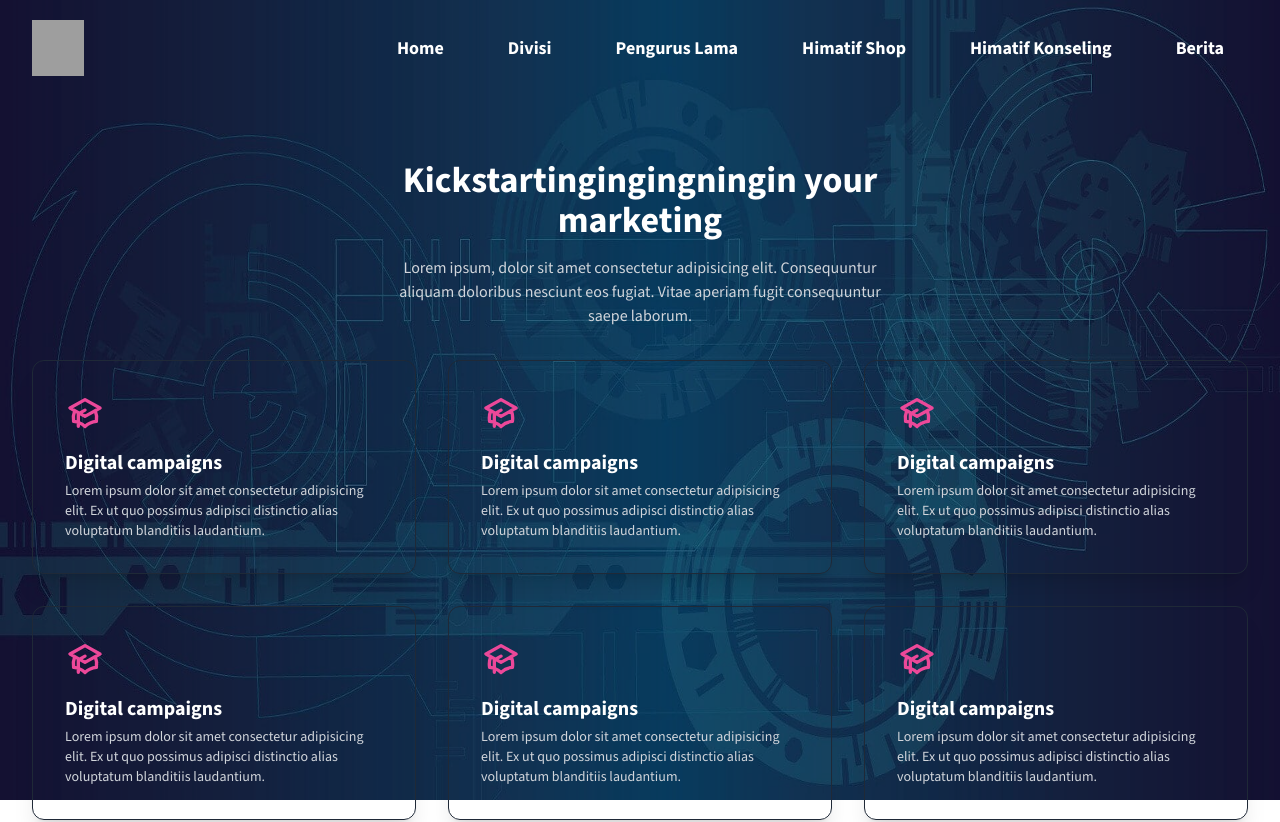
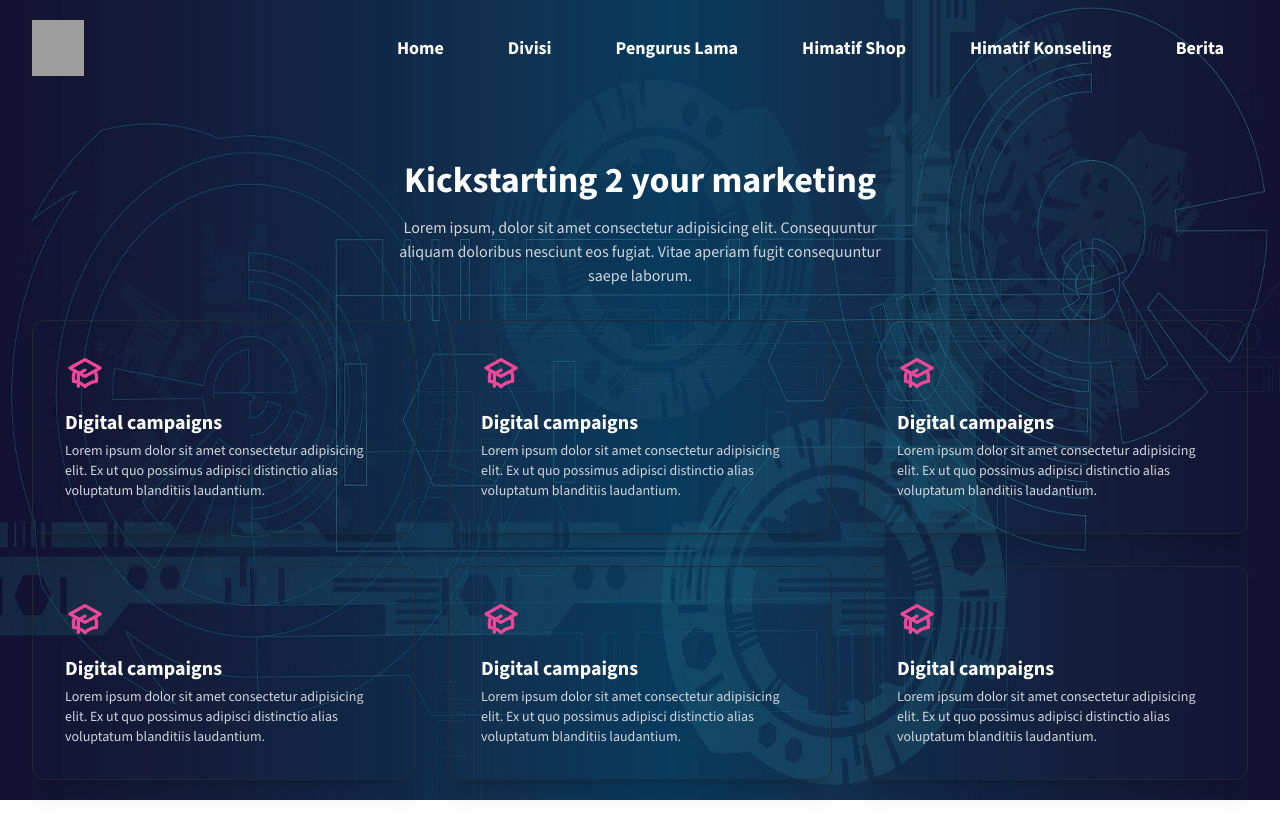
Before and after one commit to cstmrc3130/nextmatif, a Next.js app: page / in a window 1280 px wide. Shown: the top 822 px of the page. Built offline with nearby package versions, Linux system fonts and the light colour scheme; grey boxes are pictures that could not be loaded.

Commit message:
Sekali Lagi

```diff
--- a/src/app/page.jsx
+++ b/src/app/page.jsx
@@ -14,7 +14,7 @@ export default function Home()
                     className="mx-auto max-w-screen-xl px-4 py-8 sm:py-12 sm:px-6 lg:py-16 lg:px-8"
                 >
                     <div className="mx-auto max-w-lg text-center">
-                        <h2 className="text-3xl font-bold sm:text-4xl">Kickstartingingingningin your marketing</h2>
+                        <h2 className="text-3xl font-bold sm:text-4xl">Kickstarting 2 your marketing</h2>
 
                         <p className="mt-4 text-gray-300">
                             Lorem ipsum, dolor sit amet consectetur adipisicing elit. Consequuntur
```
